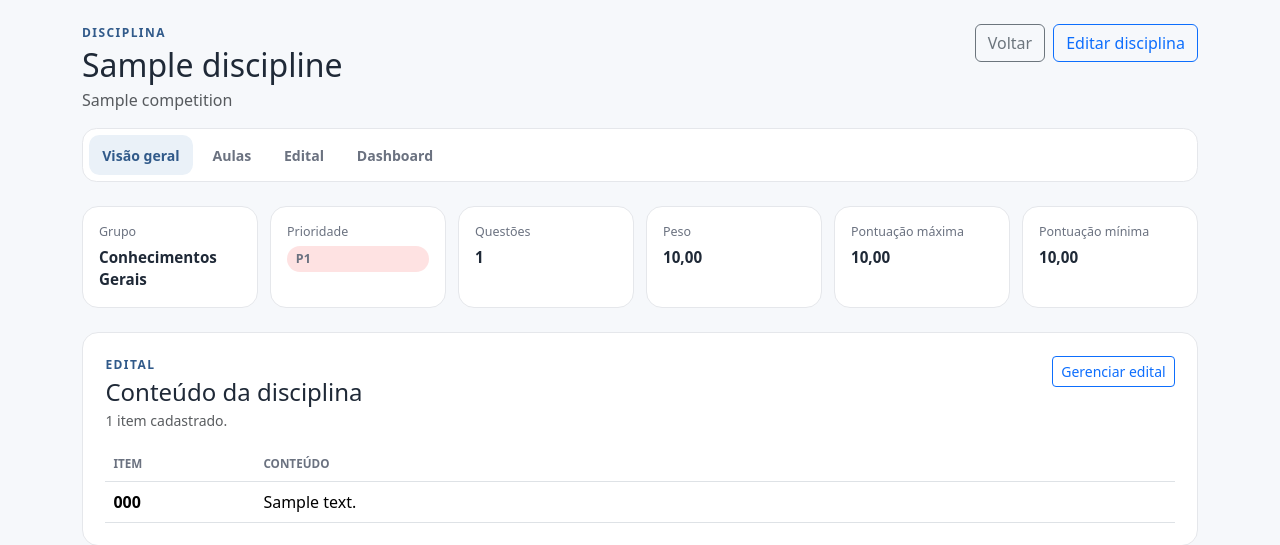
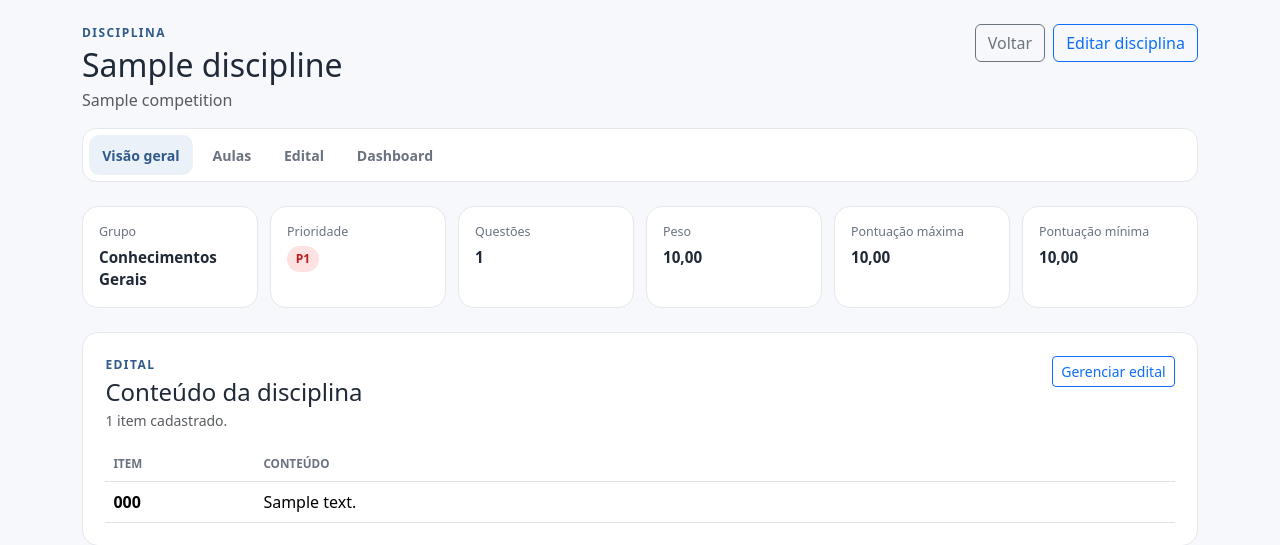
Before and after one commit to clice/concurso-study-manager, a Django app: page /concursos/1/disciplinas/1/ in a window 1280 px wide. Shown: the part 57-602 px from the top of the page. Run offline with Django 5.2, Linux system fonts and the light colour scheme; tables that the repository leaves empty hold one stand-in row (values such as "Sample post").

Commit message:
fix: keep nested badges compact in summary cards

```diff
--- a/static/css/app.css
+++ b/static/css/app.css
@@ -51,7 +51,7 @@ body {
 }
 
 .metric-label,
-.summary-item span {
+.summary-item > span {
     display: block;
     color: var(--muted);
     font-size: .78rem;
```
